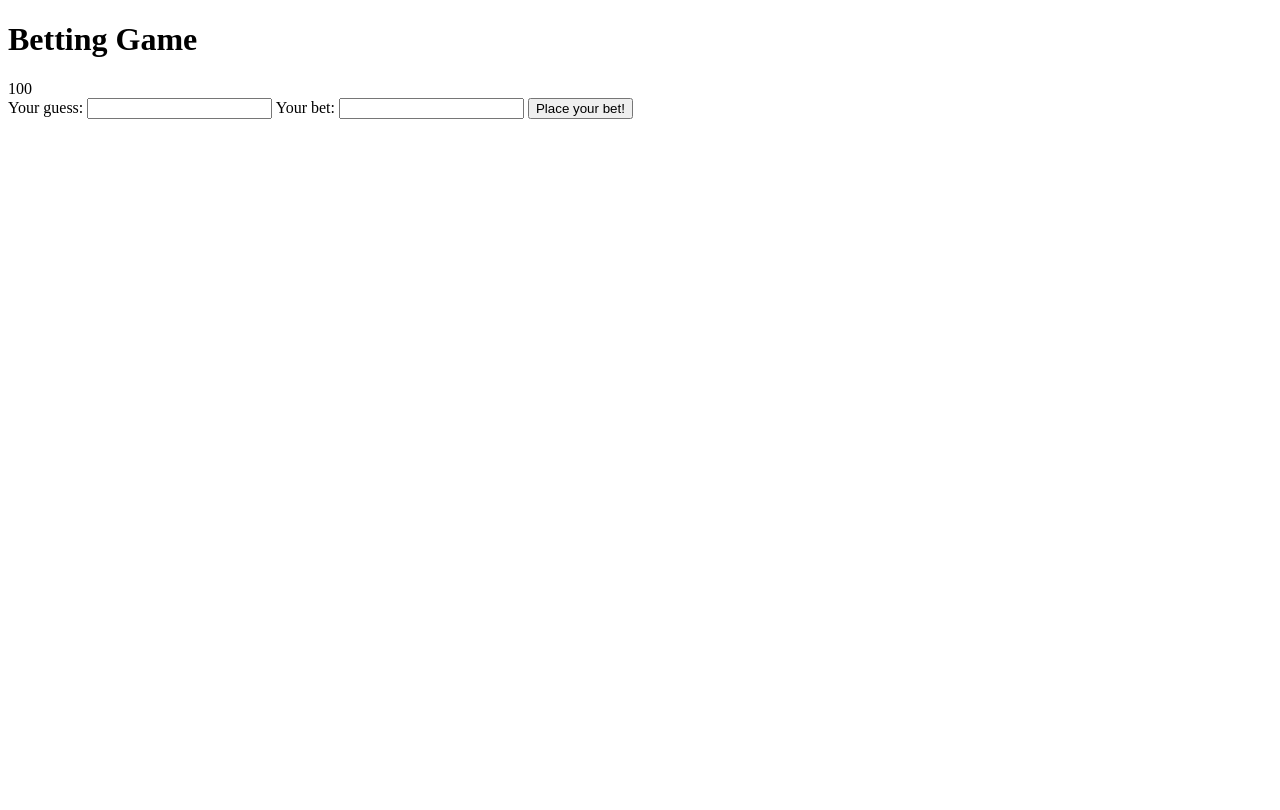
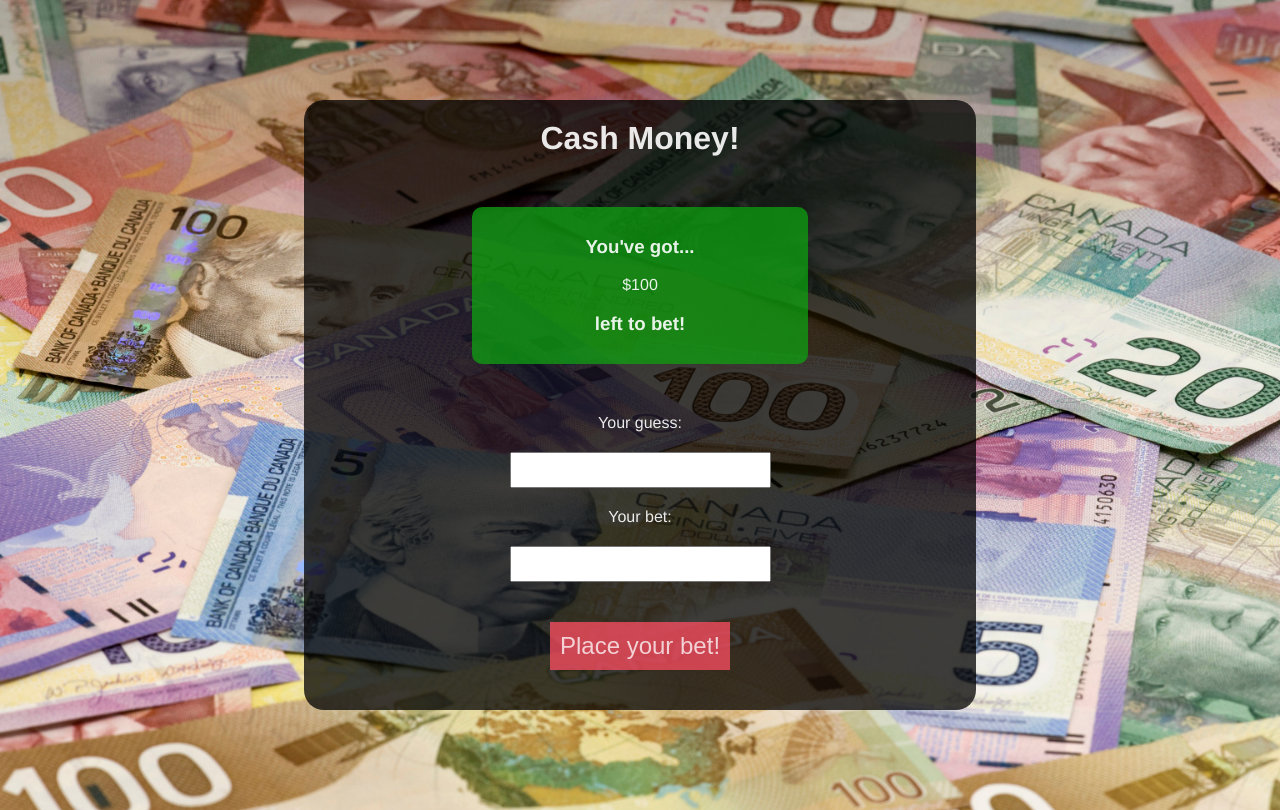
Before and after one commit to sunilunka/ll_betting_game, a plain HTML site: page index.html in a window 1280 px wide. Drawn offline with nearby package versions, Linux system fonts and the light colour scheme.

Commit message:
Working on UI/UX. Logic completed.

```diff
--- a/application.js
+++ b/application.js
@@ -41,8 +41,14 @@
     if (guessNumber === number) {
       userFunds += (userBet*2);
     } else if ((guessNumber < (number - 1 )) || (guessNumber > (number + 1 ))) {
-      userFunds -= userBet;
+      if ( userFunds > 0 ) {
+        userFunds -= userBet;
+      } else {
+        userFunds = 0;
+      };
     };
+
+    displayUserFunds();
 
     console.log(userFunds);
 
@@ -56,14 +62,13 @@
   $submit.on("click", function(event){
     event.preventDefault();
     workOutBet(generateNumber(), getGuess(), getBet());
-    displayUserFunds();
 
   });
 
 // Display Logic
 
 var displayUserFunds = function(){
-  $("#funds").html(userFunds);
+  $("#funds").find("span").html(userFunds);
 };
 
   $(document).ready(function(){
--- a/application.scss
+++ b/application.scss
@@ -0,0 +1,56 @@
+body {
+  background-image: url('bg.jpg');
+  background-size: cover;
+  background-position: center;
+  background-attachment: fixed;
+  background-repeat: no-repeat;
+}
+
+#gameContainer {
+  position: relative;
+  height: auto;
+  width: 50%;
+  margin: 100px auto;
+  border-radius: 20px;
+  font-family: helvetica, arial;
+  color: rgba(255,255,255, 0.9);
+  background-color: rgba(0,0,0,0.75);
+  padding: 20px;
+  text-align: center;
+
+  h1{
+    position: relative;
+    width: auto;
+    margin: 0 auto;
+  }
+  #funds {
+    width: 50%;
+    background-color: rgba(14,161,17, 0.75);
+    margin: 50px auto;
+    padding: 10px;
+    border-radius: 10px;
+  }
+
+  input {
+    margin: 20px;
+    padding: 0px;
+    font-size: 1.2em;
+    padding: 5px;
+  }
+  #submit {
+    margin: 20px auto;
+    padding: 10px;
+    height: auto;
+    width: auto;
+    border: none;
+    color: rgba(255,255,255, 0.75);
+    background-color: rgba(255, 78, 98, 0.75);
+    font-size: 1.5em;
+  }
+
+  #submit:active {
+    box-shadow: 0px 0px 5px 1px rgba(0,0,0,0.95) inset;
+  }
+
+
+}
--- a/index.html
+++ b/index.html
@@ -3,20 +3,27 @@
   <head>
     <meta charset="UTF-8"/>
     <title>Betting Game</title>
+    <link type="text/css" rel="stylesheet" href="application.css"/>
   </head>
   <body>
-    <h1>Betting Game</h1>
+    <div id="gameContainer">
+      <h1>Cash Money!</h1>
 
-    <div id="funds">
+      <div id="funds">
+        <h3>You've got...</h3>
+        <p>$<span><span></p>
+        <h3>left to bet!</h3>
+      </div>
+
+      <form>
+        <label>Your guess:</label><br>
+        <input id="numberguess" type="number" name="numberguess"/><br>
+        <label>Your bet: </label><br>
+        <input id="bet" type="number" name="bet"/><br>
+        <input id="submit" type="submit" value="Place your bet!"/>
+      </form>
     </div>
 
-    <form>
-      <label>Your guess:</label>
-      <input id="numberguess" type="number" name="numberguess"/>
-      <label>Your bet: </label>
-      <input id="bet" type="number" name="bet"/>
-      <input id="submit" type="submit" value="Place your bet!"/>
-    </form>
     <script type="text/javascript" src="jquery-2.1.1.min.js"></script>
     <script type="text/javascript" src="application.js"></script>
   </body>
```
Also changed, not shown: application.css, bg.jpg (added).
